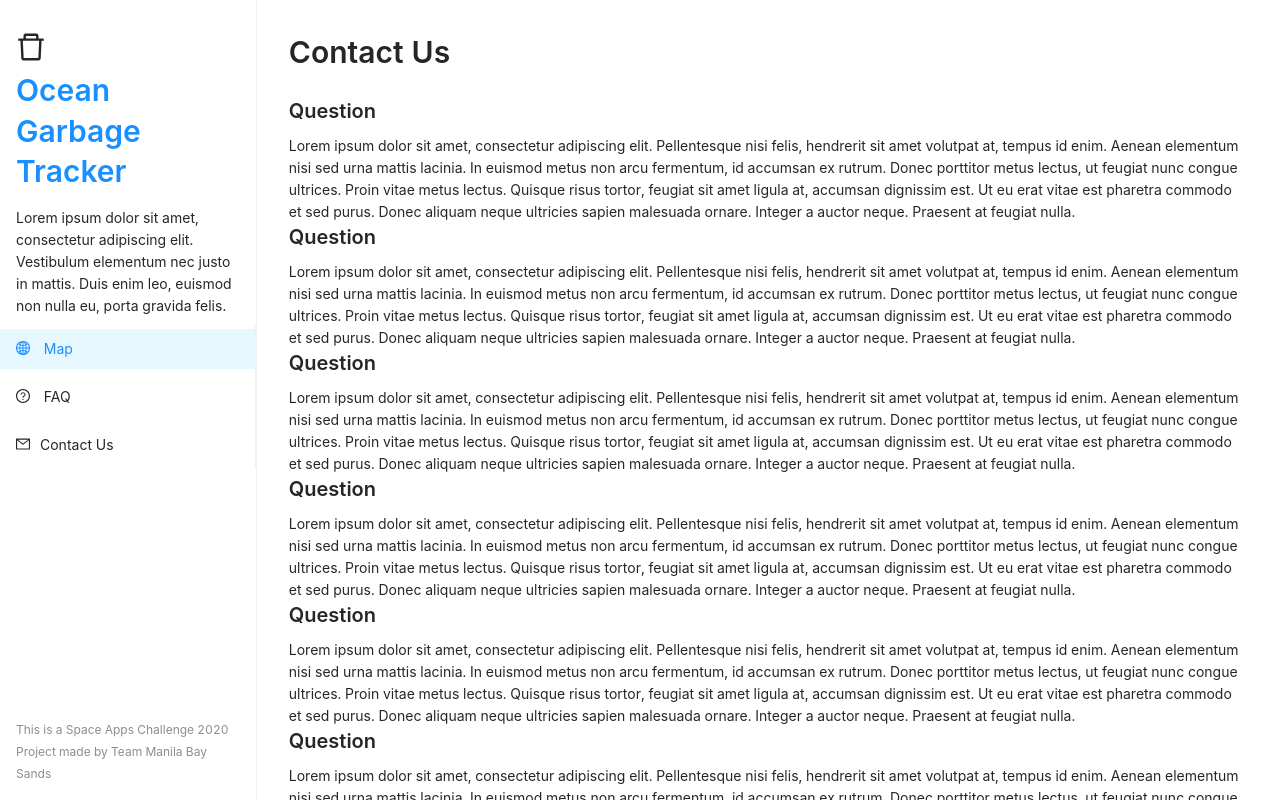
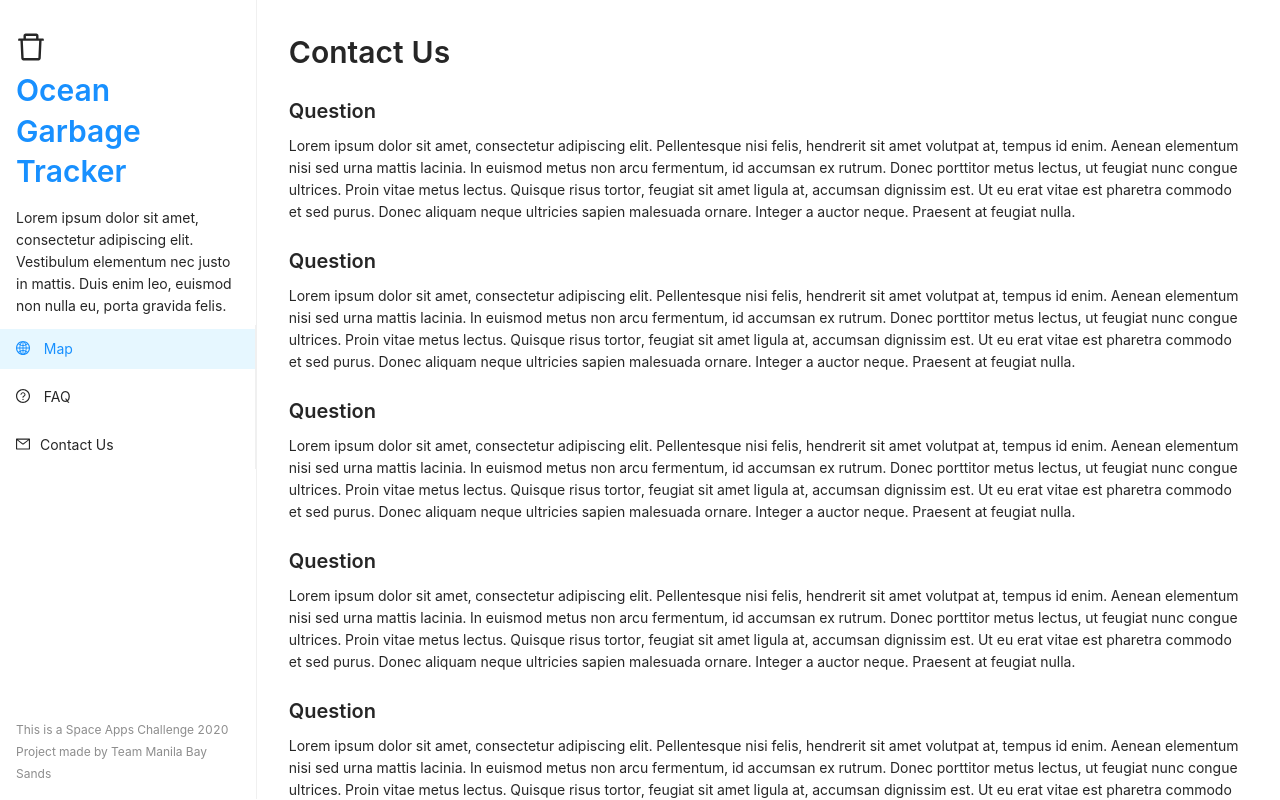
Before and after one commit to amndns/ocean-garbage-tracker, a React (Create React App) app: page /contact in a window 1280 px wide. Built offline with nearby package versions, Linux system fonts and the light colour scheme.

Commit message:
Replace  with

```diff
--- a/src/pages/ContactView.tsx
+++ b/src/pages/ContactView.tsx
@@ -11,7 +11,7 @@ const ContactView: FunctionComponent = () => {
       <Title level={2}>Contact Us</Title>
 
       <Title level={4}>Question</Title>
-      <text>
+      <Text>
         Lorem ipsum dolor sit amet, consectetur adipiscing elit. Pellentesque
         nisi felis, hendrerit sit amet volutpat at, tempus id enim. Aenean
         elementum nisi sed urna mattis lacinia. In euismod metus non arcu
@@ -21,10 +21,10 @@ const ContactView: FunctionComponent = () => {
         vitae est pharetra commodo et sed purus. Donec aliquam neque ultricies
         sapien malesuada ornare. Integer a auctor neque. Praesent at feugiat
         nulla.
-      </text>
+      </Text>
 
       <Title level={4}>Question</Title>
-      <text>
+      <Text>
         Lorem ipsum dolor sit amet, consectetur adipiscing elit. Pellentesque
         nisi felis, hendrerit sit amet volutpat at, tempus id enim. Aenean
         elementum nisi sed urna mattis lacinia. In euismod metus non arcu
@@ -34,10 +34,10 @@ const ContactView: FunctionComponent = () => {
         vitae est pharetra commodo et sed purus. Donec aliquam neque ultricies
         sapien malesuada ornare. Integer a auctor neque. Praesent at feugiat
         nulla.
-      </text>
+      </Text>
 
       <Title level={4}>Question</Title>
-      <text>
+      <Text>
         Lorem ipsum dolor sit amet, consectetur adipiscing elit. Pellentesque
         nisi felis, hendrerit sit amet volutpat at, tempus id enim. Aenean
         elementum nisi sed urna mattis lacinia. In euismod metus non arcu
@@ -47,10 +47,10 @@ const ContactView: FunctionComponent = () => {
         vitae est pharetra commodo et sed purus. Donec aliquam neque ultricies
         sapien malesuada ornare. Integer a auctor neque. Praesent at feugiat
         nulla.
-      </text>
+      </Text>
 
       <Title level={4}>Question</Title>
-      <text>
+      <Text>
         Lorem ipsum dolor sit amet, consectetur adipiscing elit. Pellentesque
         nisi felis, hendrerit sit amet volutpat at, tempus id enim. Aenean
         elementum nisi sed urna mattis lacinia. In euismod metus non arcu
@@ -60,10 +60,10 @@ const ContactView: FunctionComponent = () => {
         vitae est pharetra commodo et sed purus. Donec aliquam neque ultricies
         sapien malesuada ornare. Integer a auctor neque. Praesent at feugiat
         nulla.
-      </text>
+      </Text>
 
       <Title level={4}>Question</Title>
-      <text>
+      <Text>
         Lorem ipsum dolor sit amet, consectetur adipiscing elit. Pellentesque
         nisi felis, hendrerit sit amet volutpat at, tempus id enim. Aenean
         elementum nisi sed urna mattis lacinia. In euismod metus non arcu
@@ -73,10 +73,10 @@ const ContactView: FunctionComponent = () => {
         vitae est pharetra commodo et sed purus. Donec aliquam neque ultricies
         sapien malesuada ornare. Integer a auctor neque. Praesent at feugiat
         nulla.
-      </text>
+      </Text>
 
       <Title level={4}>Question</Title>
-      <text>
+      <Text>
         Lorem ipsum dolor sit amet, consectetur adipiscing elit. Pellentesque
         nisi felis, hendrerit sit amet volutpat at, tempus id enim. Aenean
         elementum nisi sed urna mattis lacinia. In euismod metus non arcu
@@ -86,10 +86,10 @@ const ContactView: FunctionComponent = () => {
         vitae est pharetra commodo et sed purus. Donec aliquam neque ultricies
         sapien malesuada ornare. Integer a auctor neque. Praesent at feugiat
         nulla.
-      </text>
+      </Text>
 
       <Title level={4}>Question</Title>
-      <text>
+      <Text>
         Lorem ipsum dolor sit amet, consectetur adipiscing elit. Pellentesque
         nisi felis, hendrerit sit amet volutpat at, tempus id enim. Aenean
         elementum nisi sed urna mattis lacinia. In euismod metus non arcu
@@ -99,10 +99,10 @@ const ContactView: FunctionComponent = () => {
         vitae est pharetra commodo et sed purus. Donec aliquam neque ultricies
         sapien malesuada ornare. Integer a auctor neque. Praesent at feugiat
         nulla.
-      </text>
+      </Text>
 
       <Title level={4}>Question</Title>
-      <text>
+      <Text>
         Lorem ipsum dolor sit amet, consectetur adipiscing elit. Pellentesque
         nisi felis, hendrerit sit amet volutpat at, tempus id enim. Aenean
         elementum nisi sed urna mattis lacinia. In euismod metus non arcu
@@ -112,10 +112,10 @@ const ContactView: FunctionComponent = () => {
         vitae est pharetra commodo et sed purus. Donec aliquam neque ultricies
         sapien malesuada ornare. Integer a auctor neque. Praesent at feugiat
         nulla.
-      </text>
+      </Text>
 
       <Title level={4}>Question</Title>
-      <text>
+      <Text>
         Lorem ipsum dolor sit amet, consectetur adipiscing elit. Pellentesque
         nisi felis, hendrerit sit amet volutpat at, tempus id enim. Aenean
         elementum nisi sed urna mattis lacinia. In euismod metus non arcu
@@ -125,10 +125,10 @@ const ContactView: FunctionComponent = () => {
         vitae est pharetra commodo et sed purus. Donec aliquam neque ultricies
         sapien malesuada ornare. Integer a auctor neque. Praesent at feugiat
         nulla.
-      </text>
+      </Text>
 
       <Title level={4}>Question</Title>
-      <text>
+      <Text>
         Lorem ipsum dolor sit amet, consectetur adipiscing elit. Pellentesque
         nisi felis, hendrerit sit amet volutpat at, tempus id enim. Aenean
         elementum nisi sed urna mattis lacinia. In euismod metus non arcu
@@ -138,10 +138,10 @@ const ContactView: FunctionComponent = () => {
         vitae est pharetra commodo et sed purus. Donec aliquam neque ultricies
         sapien malesuada ornare. Integer a auctor neque. Praesent at feugiat
         nulla.
-      </text>
+      </Text>
 
       <Title level={4}>Question</Title>
-      <text>
+      <Text>
         Lorem ipsum dolor sit amet, consectetur adipiscing elit. Pellentesque
         nisi felis, hendrerit sit amet volutpat at, tempus id enim. Aenean
         elementum nisi sed urna mattis lacinia. In euismod metus non arcu
@@ -151,10 +151,10 @@ const ContactView: FunctionComponent = () => {
         vitae est pharetra commodo et sed purus. Donec aliquam neque ultricies
         sapien malesuada ornare. Integer a auctor neque. Praesent at feugiat
         nulla.
-      </text>
+      </Text>
 
       <Title level={4}>Question</Title>
-      <text>
+      <Text>
         Lorem ipsum dolor sit amet, consectetur adipiscing elit. Pellentesque
         nisi felis, hendrerit sit amet volutpat at, tempus id enim. Aenean
         elementum nisi sed urna mattis lacinia. In euismod metus non arcu
@@ -164,7 +164,7 @@ const ContactView: FunctionComponent = () => {
         vitae est pharetra commodo et sed purus. Donec aliquam neque ultricies
         sapien malesuada ornare. Integer a auctor neque. Praesent at feugiat
         nulla.
-      </text>
+      </Text>
     </div>
   );
 };
```
